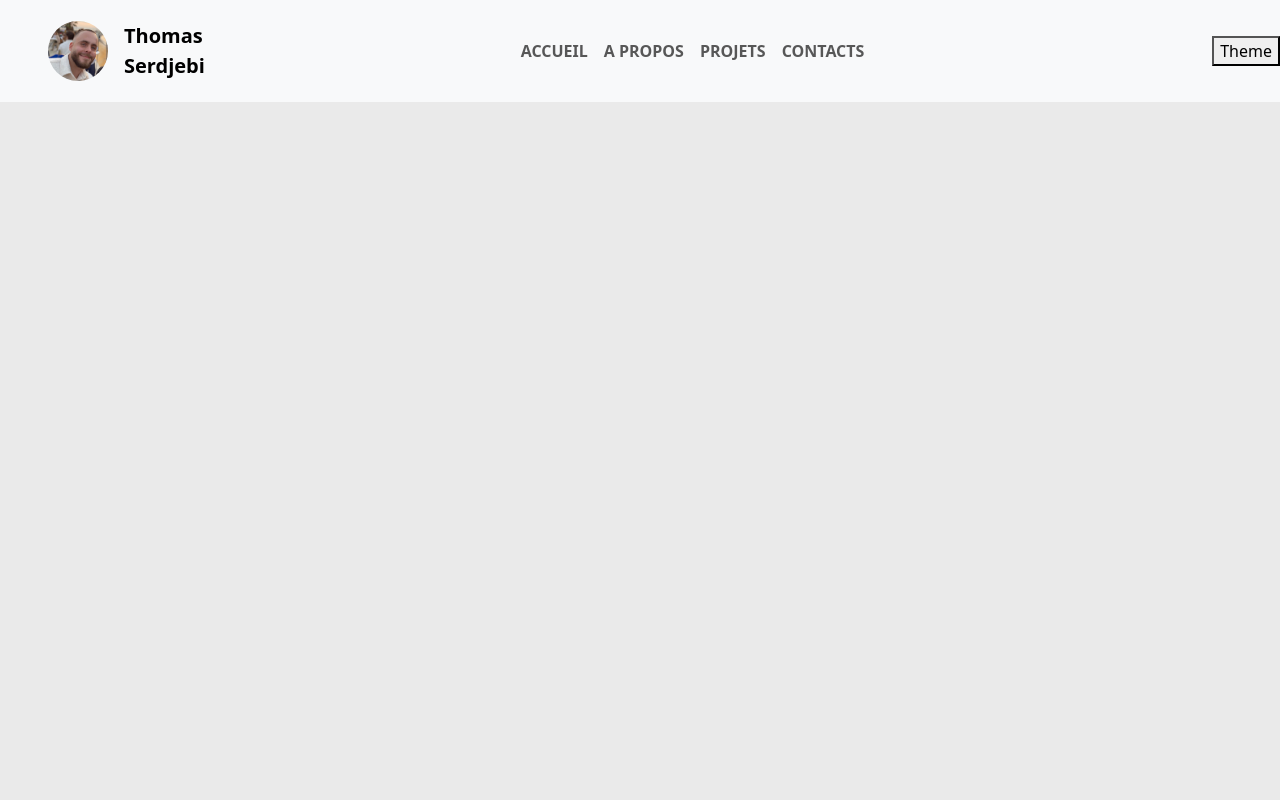
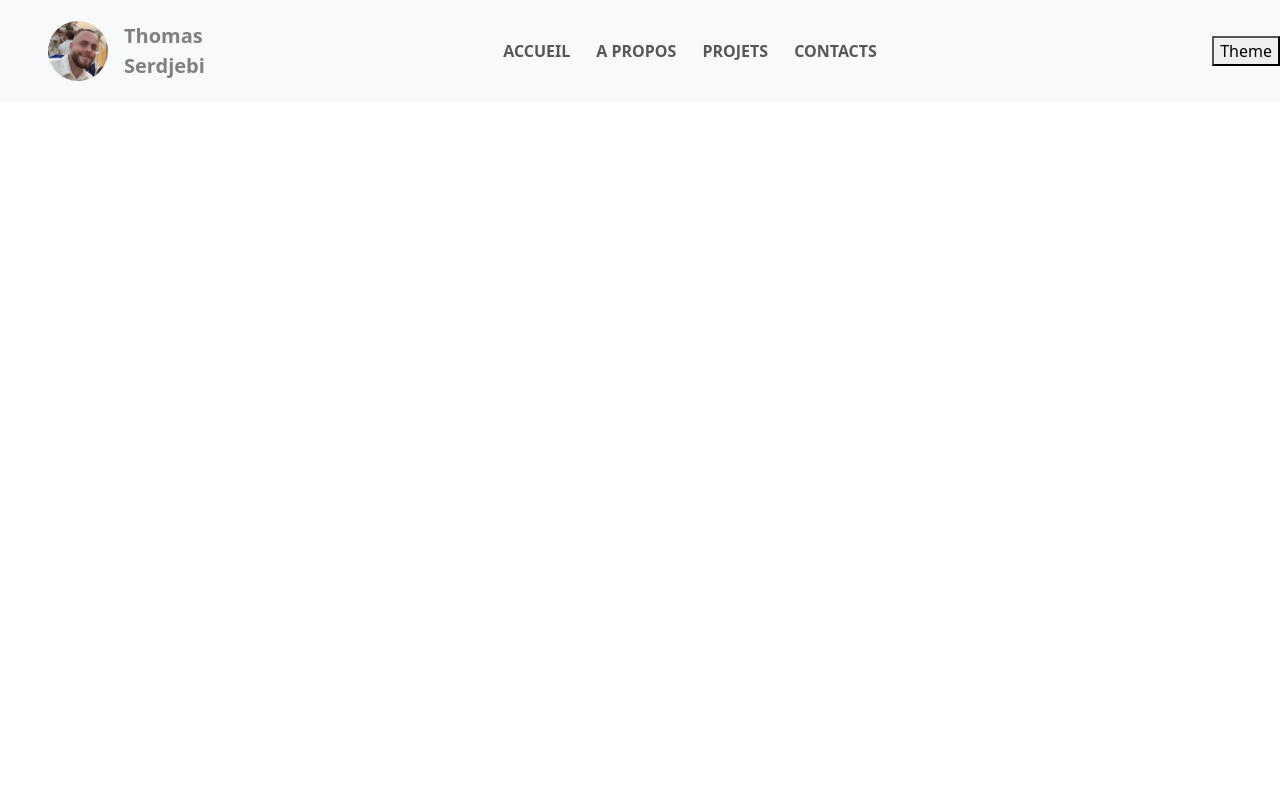
Before and after one commit to thomas-serdjebi/react_portfolio, a React (Create React App) app: page / in a window 1280 px wide. Shown: the top 800 px of the page. Built offline with nearby package versions, Linux system fonts and the light colour scheme; no server answers.

Commit message:
FOOTERNAVBAR ok

```diff
--- a/src/App.js
+++ b/src/App.js
@@ -2,16 +2,22 @@ import logo from './logo.svg';
 import './App.css';
 import HeaderNavBar from './components/navbars/header';
 import FooterNavBar from './components/navbars/footer';
-import  './styles/body.css';
+import Home from './components/home.js'
+import  {useState}  from 'react'
+import './styles/main.css'
+
 
 function App() {
+
+  const [darkTheme, setDarkTheme] = useState(false);
+
+  // console.log(darkTheme)
+
   return (
     <>
-      <HeaderNavBar/>
-      <body style={{height: '3000px', backgroundColor: '#eaeaea'}}>
-
-      </body>
-      <FooterNavBar/>
+      <HeaderNavBar darkTheme={darkTheme} setDarkTheme={setDarkTheme} />
+      <Home darkTheme={darkTheme}/>
+      <FooterNavBar />
     </>
   );
 }
--- /dev/null
+++ b/src/components/home.js
@@ -0,0 +1,15 @@
+import React, { useState, useEffect } from 'react';
+
+
+function Home({darkTheme}) {
+
+  console.log(darkTheme)
+
+  return (
+    <div className={`main ${darkTheme ? 'darktheme' : ''}`}>
+
+    </div>
+  );
+}
+
+export default Home;
--- a/src/components/navbars/footer.js
+++ b/src/components/navbars/footer.js
@@ -4,6 +4,7 @@ import Profile from "../../assets/profile.jpg"
 
 function FooterNavBar() {
     return (<>
+    <div>
         <footer>
             <div className="container">
                 <footer className="d-flex flex-wrap justify-content-between align-items-center py-3 my-4 border-top">
@@ -23,6 +24,7 @@ function FooterNavBar() {
                 </footer>
             </div>
         </footer>
+        </div>
     </>
     )
 }
--- a/src/components/navbars/header.js
+++ b/src/components/navbars/header.js
@@ -1,18 +1,19 @@
 import React, { useState, useEffect } from 'react';
 import Profile from "../../assets/profile.jpg";
+import '../../styles/header.css'
 
-function HeaderNavBar() {
+function HeaderNavBar({darkTheme, setDarkTheme}) {
 
   const [scrolled, setScrolled] = useState(false);
   const [menus, setMenus] = useState([])
   const [langueInput, setLangueInput] = useState('FRA');
-  const [darkTheme, setDarkTheme] = useState(false); // État pour gérer le thème
 
   useEffect(() => {
     const handleScroll = () => {
       const offset = window.scrollY;
       if (offset > 100) {
         setScrolled(true);
+        console.log('scrolled')
       } else {
         setScrolled(false);
       }
@@ -24,7 +25,7 @@ function HeaderNavBar() {
           setMenus(data);
       })
       .catch(error => {
-        setMenus([{text : "Bienvenue sur mon Site"}]);
+        setMenus(['Accueil', 'À propos', 'Projets', 'Contacts']);
       });
 
     window.addEventListener('scroll', handleScroll);
@@ -32,23 +33,24 @@ function HeaderNavBar() {
     return () => {
       window.removeEventListener('scroll', handleScroll);
     };
-  }, []);
+  }, [langueInput]);
 
-  // Fonction pour basculer entre les thèmes
+
   const toggleTheme = () => {
     setDarkTheme(!darkTheme);
   };
 
   return (
     <>
+    <div>
       <header>
-        <nav className={`navbar navbar-expand-lg justify-content-between fixed-top ${scrolled ? 'scrolled' : ''} ${darkTheme ? 'navbar-dark bg-dark' : 'navbar-light bg-light'}`} style={{ transition: 'background-color 0.3s', backgroundColor: scrolled ? 'transparent' : '#f8f9fa' }}>
+      <nav className={`navbar navbar-expand-lg justify-content-between fixed-top ${scrolled ? 'scrolled' : ''} ${darkTheme ? 'navbar-dark bg-dark' : 'navbar-light bg-light'}`}>
           <nav className="navbar align-top ps-5">
             <a className="navbar-brand d-flex flex-row" href="#">
-              <div className="nav-link">
+              <div>
                 <img src={Profile} width="60" height="60" className="d-inline-block align-top rounded-circle me-3" alt="" />
               </div>
-              <div className="d-flex flex-column fw-bold">
+              <div className="d-flex flex-column fw-bold name">
                 <div>Thomas</div>
                 <div>Serdjebi</div>
               </div>
@@ -73,6 +75,7 @@ function HeaderNavBar() {
           <button onClick={toggleTheme}>Theme</button>
         </nav>
       </header>
+      </div>
     </>
   );
 }
--- a/src/styles/body.css
+++ /dev/null
@@ -1,3 +0,0 @@
-body {
-    height: 3000px
-}
--- /dev/null
+++ b/src/styles/header.css
@@ -0,0 +1,30 @@
+
+.navbar {
+    transition: background-color 0.3s ease-in-out;
+}
+
+.scrolled .navbar {
+    background-color: transparent;
+}
+
+.navbar .navbar-brand img {
+width: 60px;
+height: 60px;
+}
+
+.navbar .navbar-brand .fw-bold {
+margin-right: 5px;
+}
+
+.navbar-nav .nav-item {
+margin-right: 10px;
+}
+
+
+.navbar .btn-theme {
+margin-left: 5px;
+}
+
+.name {
+    color: grey;
+}
--- /dev/null
+++ b/src/styles/main.css
@@ -0,0 +1,8 @@
+.main {
+    min-height:1000px;
+}
+
+.darktheme
+{
+    background-color: black;
+}
```
